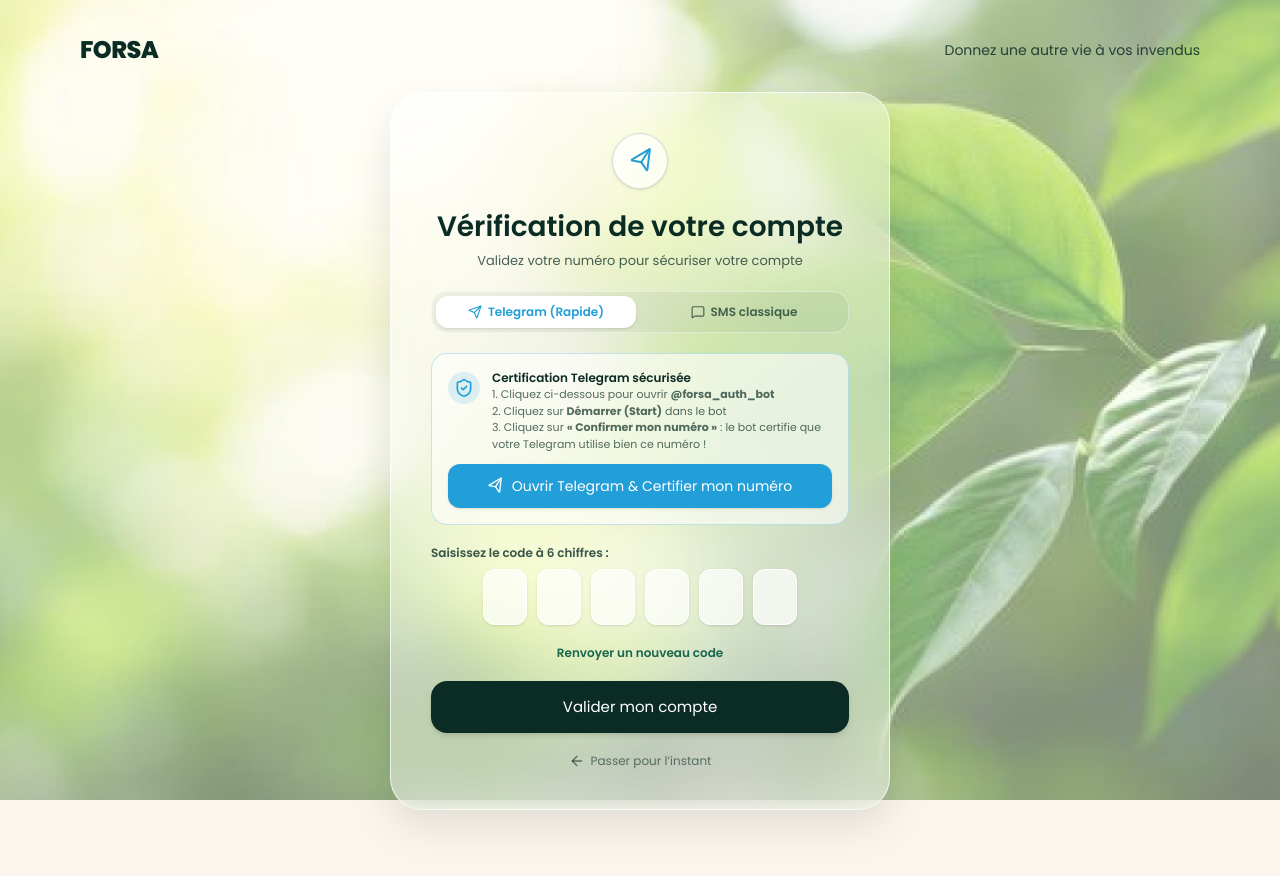
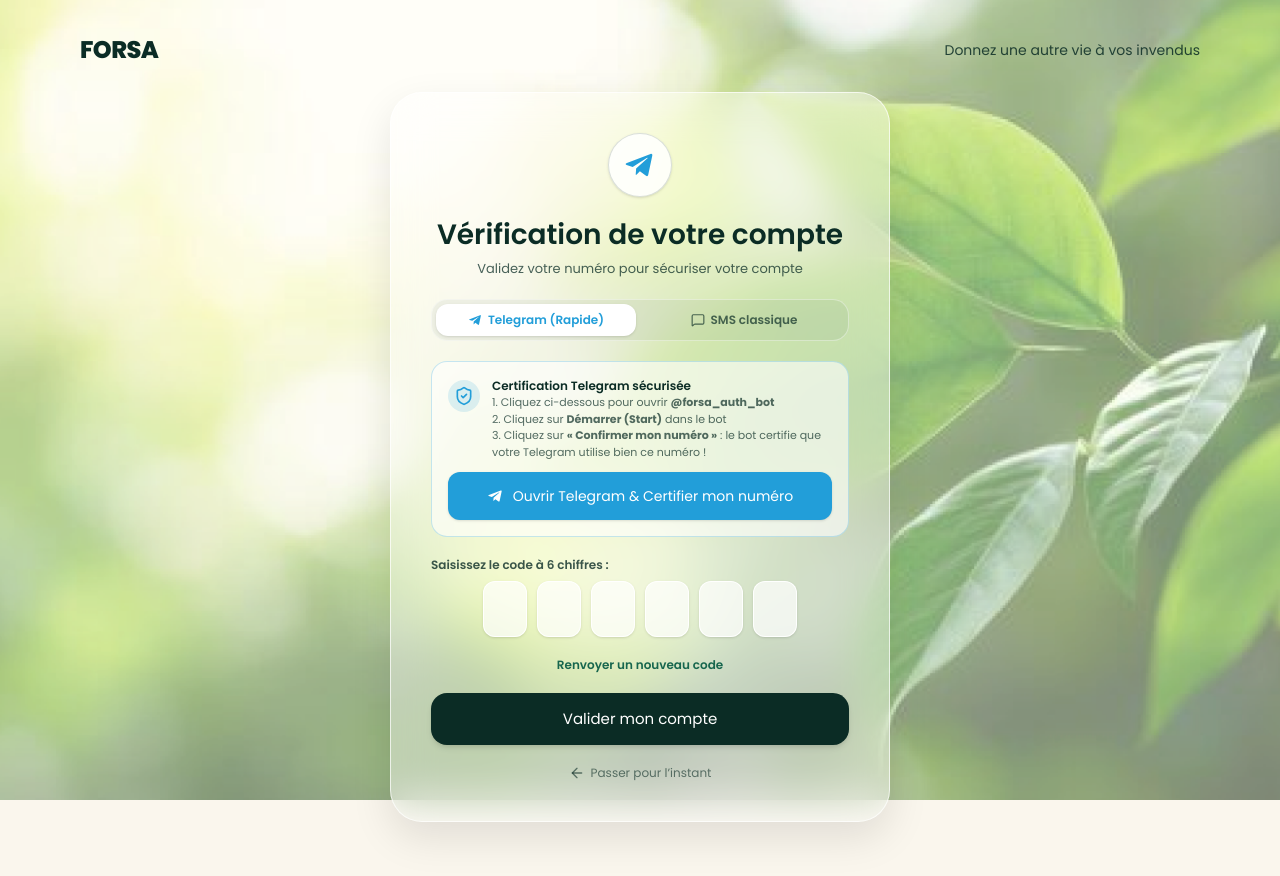
Before and after one commit to Lydia-Mokrani/FORSA, a React (Vite) app in the folder frontend/: page /verify-phone in a window 1280 px wide. Built offline with nearby package versions, Linux system fonts and the light colour scheme; no server answers.

Commit message:
style(auth): perfectly center Telegram official logo badge and update button icons

```diff
--- a/frontend/src/features/auth/VerifyPhonePage.tsx
+++ b/frontend/src/features/auth/VerifyPhonePage.tsx
@@ -1,6 +1,6 @@
 import React, { useState, useEffect } from 'react';
 import { Link, useNavigate } from 'react-router-dom';
-import { CheckCircle2, AlertCircle, ArrowLeft, MessageSquare, Send, ShieldCheck } from 'lucide-react';
+import { CheckCircle2, AlertCircle, ArrowLeft, MessageSquare, ShieldCheck } from 'lucide-react';
 import loginBg from '../../assets/login-bg.png';
 
 const OTP_LENGTH = 6;
@@ -190,12 +190,18 @@ export const VerifyPhonePage: React.FC = () => {
       {/* 16 · Vérification du téléphone avec option Telegram en vedette */}
       <main className="relative z-10 w-full max-w-[500px] backdrop-blur-[20px] bg-white/40 border-[1.2px] border-white/70 rounded-[32px] p-6 sm:p-10 shadow-[0px_16px_40px_0px_rgba(0,0,0,0.10)] flex flex-col gap-5 text-center my-auto">
 
-        {/* Badge d'icône */}
-        <div className="size-14 mx-auto rounded-full bg-white/70 border border-[#0B2C25]/15 flex items-center justify-center text-[#17664E] shadow-sm">
+        {/* Badge d'icône officiel parfaitement centré */}
+        <div className="size-16 mx-auto rounded-full bg-white/85 border border-[#0B2C25]/15 flex items-center justify-center shadow-sm">
           {method === 'telegram' ? (
-            <Send className="size-6 text-[#229ED9] -rotate-12 translate-x-0.5" />
+            <svg
+              className="size-8 text-[#229ED9] -translate-x-[1px]"
+              viewBox="0 0 24 24"
+              fill="currentColor"
+            >
+              <path d="m20.665 3.717-17.73 6.837c-1.21.486-1.203 1.161-.222 1.462l4.552 1.42 10.532-6.645c.498-.303.953-.14.579.192l-8.533 7.701h-.002l-.313 4.673c.46 0 .663-.211.921-.46l2.211-2.15 4.599 3.397c.848.467 1.457.227 1.668-.785l3.019-14.228c.309-1.239-.473-1.8-1.282-1.434z" />
+            </svg>
           ) : (
-            <MessageSquare className="size-6 text-[#17664E]" />
+            <MessageSquare className="size-7 text-[#17664E]" />
           )}
         </div>
 
@@ -223,7 +229,9 @@ export const VerifyPhonePage: React.FC = () => {
                 : 'text-[#0B2C25]/70 hover:text-[#0B2C25]'
             }`}
           >
-            <Send className="w-3.5 h-3.5" />
+            <svg className="size-3.5 shrink-0 fill-current" viewBox="0 0 24 24">
+              <path d="m20.665 3.717-17.73 6.837c-1.21.486-1.203 1.161-.222 1.462l4.552 1.42 10.532-6.645c.498-.303.953-.14.579.192l-8.533 7.701h-.002l-.313 4.673c.46 0 .663-.211.921-.46l2.211-2.15 4.599 3.397c.848.467 1.457.227 1.668-.785l3.019-14.228c.309-1.239-.473-1.8-1.282-1.434z" />
+            </svg>
             <span>Telegram (Rapide)</span>
           </button>
           <button
@@ -262,9 +270,11 @@ export const VerifyPhonePage: React.FC = () => {
               target="_blank"
               rel="noopener noreferrer"
               onClick={() => setBotOpened(true)}
-              className="w-full py-3 px-4 bg-[#229ED9] hover:bg-[#1E88C7] text-white font-medium text-xs sm:text-sm rounded-xl flex items-center justify-center gap-2 shadow-sm transition cursor-pointer active:scale-[0.99]"
+              className="w-full py-3.5 px-4 bg-[#229ED9] hover:bg-[#1E88C7] text-white font-medium text-xs sm:text-sm rounded-xl flex items-center justify-center gap-2.5 shadow-sm transition cursor-pointer active:scale-[0.99]"
             >
-              <Send className="w-4 h-4 -rotate-12" />
+              <svg className="size-4 shrink-0 fill-current" viewBox="0 0 24 24">
+                <path d="m20.665 3.717-17.73 6.837c-1.21.486-1.203 1.161-.222 1.462l4.552 1.42 10.532-6.645c.498-.303.953-.14.579.192l-8.533 7.701h-.002l-.313 4.673c.46 0 .663-.211.921-.46l2.211-2.15 4.599 3.397c.848.467 1.457.227 1.668-.785l3.019-14.228c.309-1.239-.473-1.8-1.282-1.434z" />
+              </svg>
               <span>Ouvrir Telegram &amp; Certifier mon numéro</span>
             </a>
 
```
